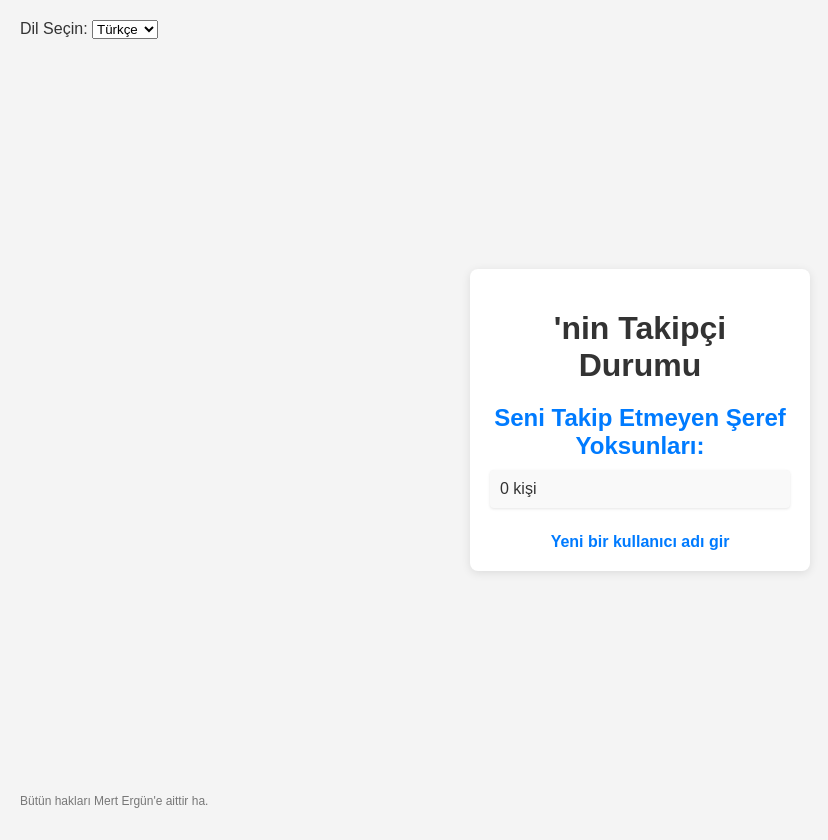
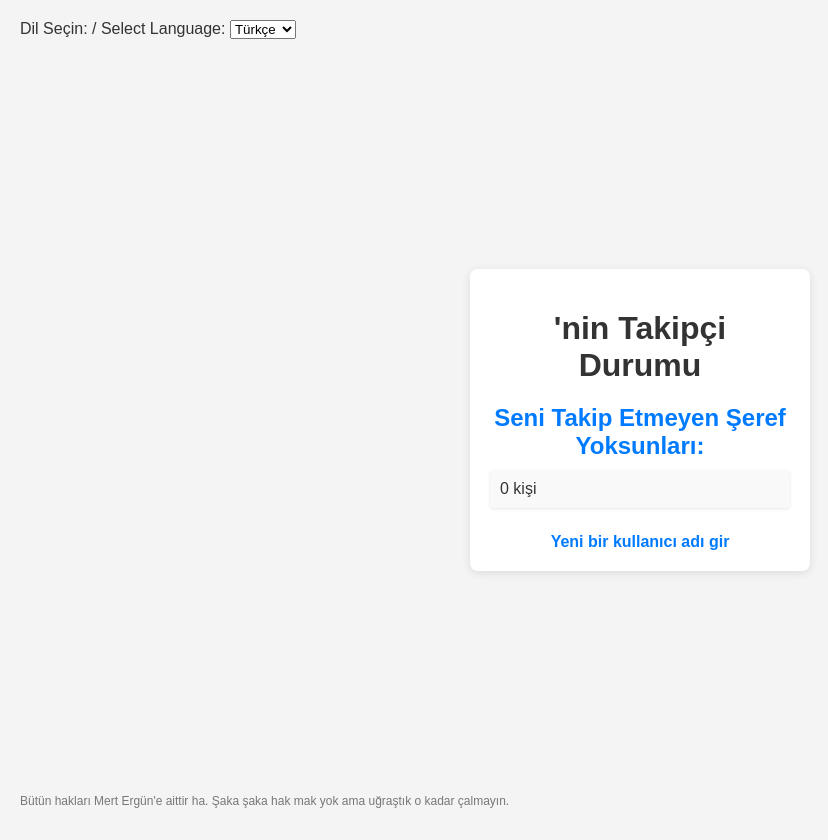
Before and after one commit to lumiboi/letterboxd-follower-check, a Flask app: template templates/result.html in a window 1280 px wide. Shown: the whole page, without its empty margins (0-828 px from the left). Run offline with Flask 3, Linux system fonts and the light colour scheme; the template is opened without the code that fills it, so the values that code supplies are empty.

Commit message:
Update result.html

```diff
--- a/templates/result.html
+++ b/templates/result.html
@@ -87,7 +87,7 @@
 </head>
 <body>
     <div class="language-select">
-        <label for="language">Dil Seçin:</label>
+        <label for="language">Dil Seçin: / Select Language: </label>
         <select id="language" onchange="changeLanguage()">
             <option value="tr">Türkçe</option>
             <option value="en">English</option>
@@ -111,7 +111,7 @@
         <div data-tr="Yükleniyordur... (İşlem biraz zaman alabilirdir.)" data-en="Loading...(The process may take some time.)"></div>
     </div>
     <footer>
-        <p>Bütün hakları Mert Ergün'e aittir ha.</p>
+        <p>Bütün hakları Mert Ergün'e aittir ha. Şaka şaka hak mak yok ama uğraştık o kadar çalmayın.</p>
     </footer>
 
     <script>
```
